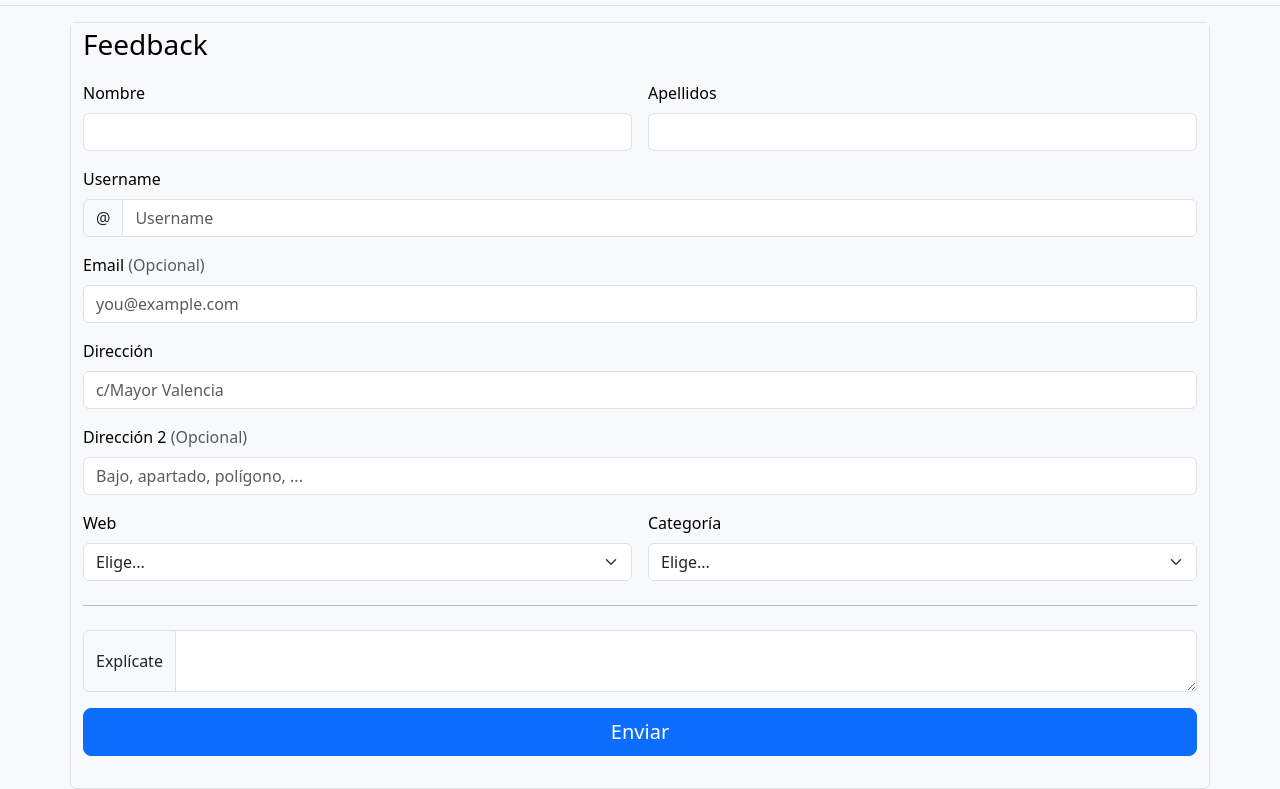
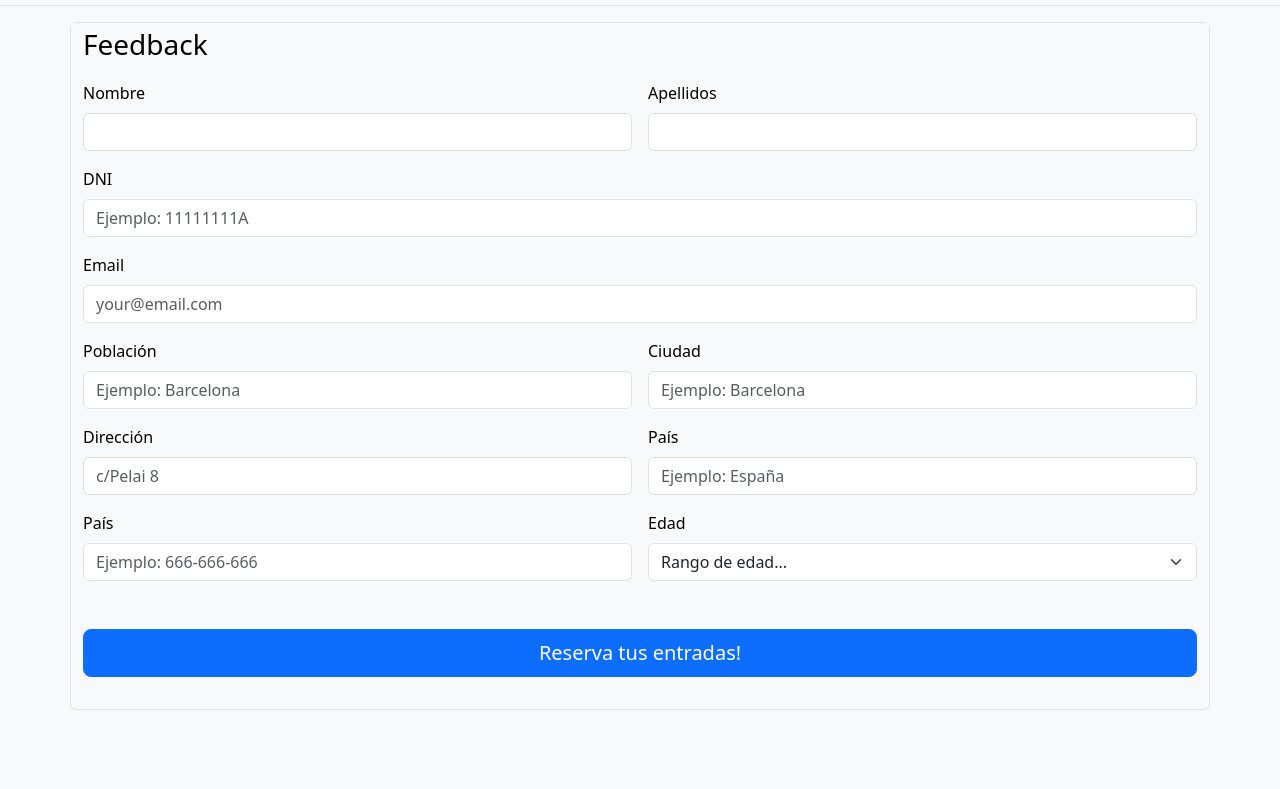
Before and after one commit to juanmagape/musicfestivalLanding, a plain HTML site: page form.html in a window 1280 px wide. Shown: the part 81-870 px from the top of the page. After the commit the page ends 800 px from the top, so only its background shows below. Drawn offline with nearby package versions, Linux system fonts and the light colour scheme.

Commit message:
Third commit | Add forms

```diff
--- a/form.html
+++ b/form.html
@@ -44,7 +44,7 @@
                         <label for="firstName" class="form-label">Nombre</label>
                         <input type="text" class="form-control" id="firstName" placeholder="" value="" required="">
                         <div class="invalid-feedback">
-                          Valid first name is required.
+                          Porfavor, añade tu nombre.
                         </div>
                       </div>
 
@@ -52,75 +52,81 @@
                         <label for="lastName" class="form-label">Apellidos</label>
                         <input type="text" class="form-control" id="lastName" placeholder="" value="" required="">
                         <div class="invalid-feedback">
-                          Valid last name is required.
+                          Porfavor, añade tus apellidos.
                         </div>
                       </div>
 
                       <div class="col-12">
-                        <label for="username" class="form-label">Username</label>
-                        <div class="input-group has-validation">
-                          <span class="input-group-text">@</span>
-                          <input type="text" class="form-control" id="username" placeholder="Username" required="">
+                        <label for="address" class="form-label">DNI</label>
+                        <input type="text" class="form-control" id="address" placeholder="Ejemplo: 11111111A" required="">
                         <div class="invalid-feedback">
-                            Your username is required.
-                          </div>
+                          Porfavor, añade tu DNI.
                         </div>
                       </div>
 
                       <div class="col-12">
-                        <label for="email" class="form-label">Email <span class="text-body-secondary">(Opcional)</span></label>
-                        <input type="email" class="form-control" id="email" placeholder="you@example.com">
+                        <label for="address" class="form-label">Email</label>
+                        <input type="text" class="form-control" id="address" placeholder="your@email.com" required="">
                         <div class="invalid-feedback">
-                          Please enter a valid email address for shipping updates.
+                          Porfavor, añade tu email.
                         </div>
                       </div>
 
-                      <div class="col-12">
-                        <label for="address" class="form-label">Dirección</label>
-                        <input type="text" class="form-control" id="address" placeholder="c/Mayor Valencia" required="">
+                      <div class="col-6">
+                        <label for="address" class="form-label">Población</label>
+                        <input type="text" class="form-control" id="address" placeholder="Ejemplo: Barcelona" required="">
                         <div class="invalid-feedback">
-                          Please enter your shipping address.
+                          Porfavor, añade tu población.
+                        </div>
+                      </div>
+                      <div class="col-6">
+                        <label for="address" class="form-label">Ciudad</label>
+                        <input type="text" class="form-control" id="address" placeholder="Ejemplo: Barcelona" required="">
+                        <div class="invalid-feedback">
+                          Porfavor, añade tu ciudad.
                         </div>
                       </div>
 
-                      <div class="col-12">
-                        <label for="address2" class="form-label">Dirección 2 <span class="text-body-secondary">(Opcional)</span></label>
-                        <input type="text" class="form-control" id="address2" placeholder="Bajo, apartado, polígono, ...">
+                      <div class="col-6">
+                        <label for="address" class="form-label">Dirección</label>
+                        <input type="text" class="form-control" id="address" placeholder="c/Pelai 8" required="">
+                        <div class="invalid-feedback">
+                          Porfavor, añade tu dirección.
+                        </div>
                       </div>
 
-                      <div class="col-md-6">
-                        <label for="country" class="form-label">Web</label>
-                        <select class="form-select" id="country" required="">
-                          <option value="">Elige...</option>
-                          <option>Mastermind</option>
-                        </select>
+                      <div class="col-6">
+                        <label for="address" class="form-label">País</label>
+                        <input type="text" class="form-control" id="address" placeholder="Ejemplo: España" required="">
                         <div class="invalid-feedback">
-                          Please select a valid country.
+                          Porfavor, escoge el país.
+                        </div>
+                      </div>
+
+                      <div class="col-6">
+                        <label for="address" class="form-label">País</label>
+                        <input type="text" class="form-control" id="address" placeholder="Ejemplo: 666-666-666" required="">
+                        <div class="invalid-feedback">
+                          Porfavor, añade tu número de telefono.
                         </div>
                       </div>
 
                       <div class="col-md-6">
-                        <label for="state" class="form-label">Categoría</label>
+                        <label for="state" class="form-label">Edad</label>
                         <select class="form-select" id="state" required="">
-                          <option value="">Elige...</option>
-                          <option>Desarrollo</option>
-                          <option>Informática</option>
+                          <option value="">Rango de edad...</option>
+                          <option>18-21</option>
+                          <option>22-29</option>
+                          <option>30 o más</option>
                         </select>
                         <div class="invalid-feedback">
-                          Please provide a valid state.
+                          Porfavor, escoge tu rango de edad.
                         </div>
                       </div>
 
                     </div>
 
-                    <hr class="my-4">
-
-                    <div class="input-group mb-3">
-                        <span class="input-group-text">Explícate</span>
-                        <textarea class="form-control" aria-label="With textarea"></textarea>
-                    </div>
-
-                    <button class="w-100 btn btn-primary btn-lg mb-3" type="submit">Enviar</button>
+                    <button class="w-100 btn btn-primary btn-lg mb-3 mt-5" type="submit">Reserva tus entradas!</button>
                   </form>
                 <!--FIN FORMULARIO-->
             </div>
```
Also changed, not shown: index.html (+3 -10 lines).
